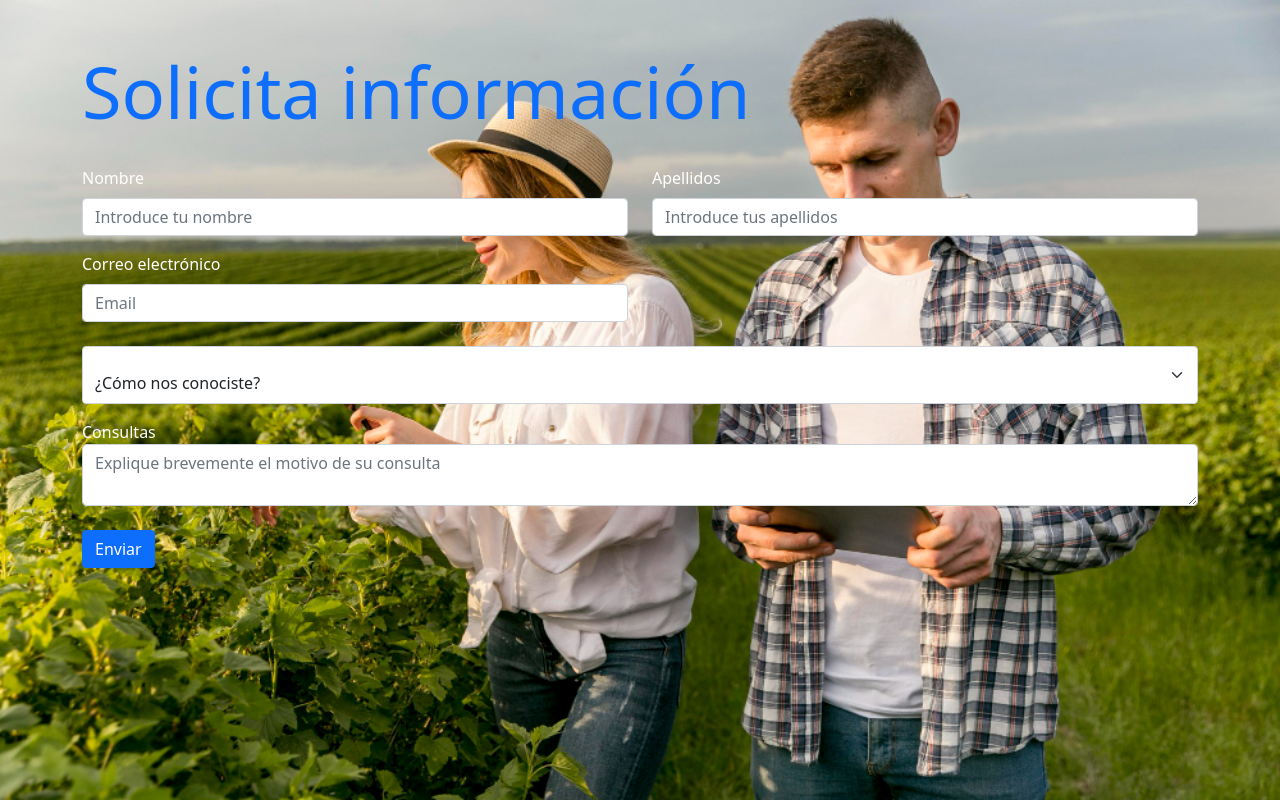
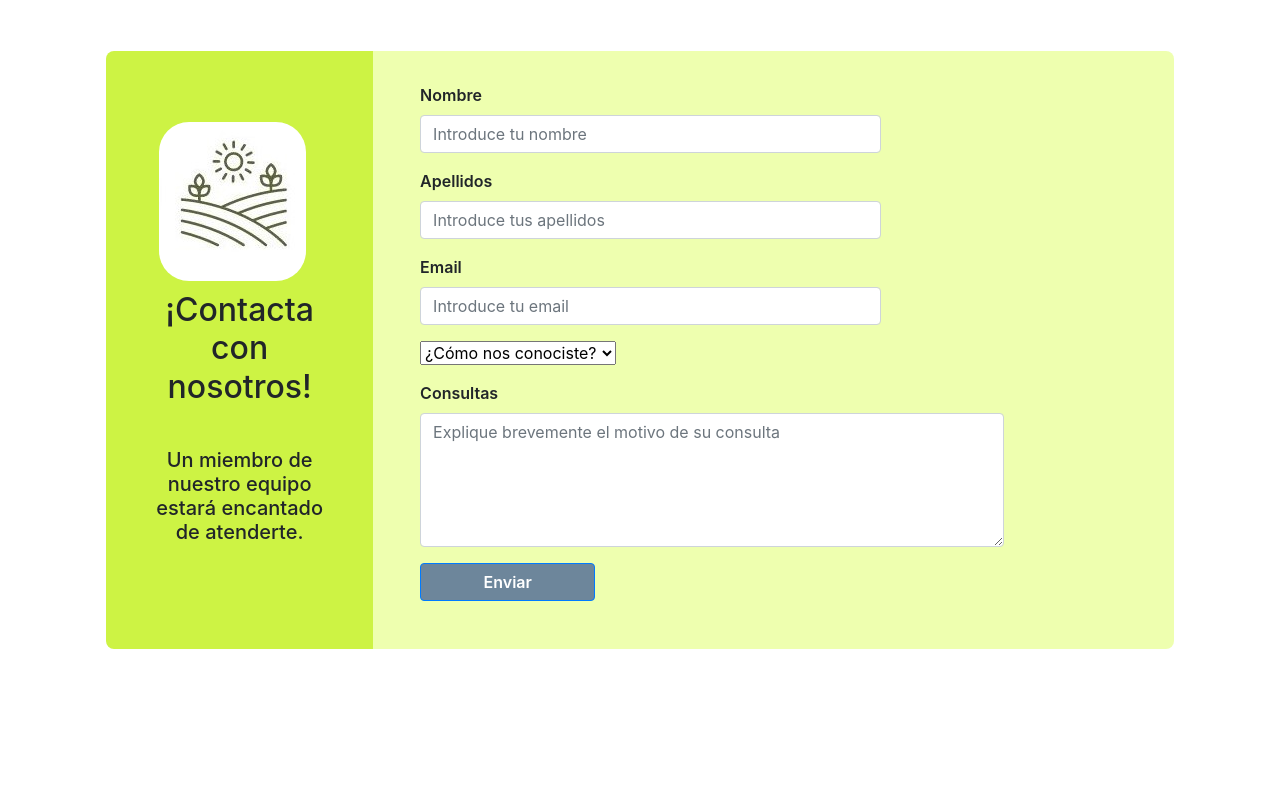
Before and after one commit to AhmedDaali/EcoFreshWeb, a plain HTML site: page desarrollo/views/formulario.html in a window 1280 px wide. Drawn offline with nearby package versions, Linux system fonts and the light colour scheme.

Commit message:
Formulario nuevo creado y borrado el anterior

```diff
--- /dev/null
+++ b/desarrollo/css/form.css
@@ -0,0 +1,46 @@
+body{
+    background-color: #ffffff;
+}
+.contact{
+    padding: 4%;
+    height: 400px;
+}
+.col-md-3{
+    background: #cdf344;
+    padding: 4%;
+    border-top-left-radius: 0.5rem;
+    border-bottom-left-radius: 0.5rem;
+}
+.contact-info{
+    margin-top:10%;
+
+}
+
+.contact-info h2{
+    text-align: center;
+    margin-bottom: 10%;
+}
+
+.contact-info h5{
+    text-align: center;
+    margin-bottom: 10%;
+}
+
+.col-md-9{
+    background: #d8ff4d72;
+    padding: 3%;
+    border-top-right-radius: 0.5rem;
+    border-bottom-right-radius: 0.5rem;
+}
+.contact-form label{
+    font-weight:600;
+}
+.contact-form button{
+    background: #6D869B;
+    color: #fff;
+    font-weight: 600;
+    width: 30%;
+}
+.contact-form button:focus{
+    box-shadow:none;
+}
--- a/desarrollo/css/formulario.css
+++ /dev/null
@@ -1,11 +0,0 @@
-body{
-background-image: url("/desarrollo/assets/jpg/couple-farm-with-tablet.jpg");
-background-repeat: no-repeat;
-background-position: center;
-background-attachment: fixed;
-background-size: cover;
-}
-
-label{
-    color: rgb(255, 255, 255);
-}
--- a/desarrollo/css/styles.css
+++ b/desarrollo/css/styles.css
@@ -1,4 +1,3 @@
 body{
     background-image: url(/desarrollo/assets/jpg/img1.jpg);
-
 }
--- a/desarrollo/views/formulario.html
+++ b/desarrollo/views/formulario.html
@@ -5,31 +5,46 @@
 <meta name="viewport" content="width=device-width, initial-scale=1.0">
 <meta http-equiv="X-UA-Compatible" content="ie=edge">
 <meta name="Description" content="Enter your description here"/>
-<link rel="stylesheet" href="https://cdnjs.cloudflare.com/ajax/libs/twitter-bootstrap/5.1.0/css/bootstrap.min.css">
-<link rel="stylesheet" href="https://cdnjs.cloudflare.com/ajax/libs/font-awesome/5.15.4/css/all.min.css">
-<link rel="stylesheet" href="/desarrollo/css/formulario.css">
-<title>Formulario de contacto</title>
+<link href="//maxcdn.bootstrapcdn.com/bootstrap/4.1.1/css/bootstrap.min.css" rel="stylesheet" id="bootstrap-css">
+<script src="//maxcdn.bootstrapcdn.com/bootstrap/4.1.1/js/bootstrap.min.js"></script>
+<script src="//cdnjs.cloudflare.com/ajax/libs/jquery/3.2.1/jquery.min.js"></script>
+<link rel="stylesheet" href="/desarrollo/css/form.css">
 </head>
-<body>
-<div class="container align-items-center">
-   <form class="row g-4 mt-4">
-    <h3 class="display-2 text-primary tex-center">Solicita información</h3>
-        <div class="col-6">
-            <label for="Nombre" class="form-label">Nombre</label>
-            <input type="text" class="form-control" id="Nombre" placeholder="Introduce tu nombre">
+
+<div class="container contact">
+	<div class="row">
+		<div class="col-md-3">
+			<div class="contact-info">
+                <img src="/desarrollo/assets/jpg/Logo.jpg" style="position: static; margin: 10px; border-radius: 30px">
+
+                <h2>¡Contacta con nosotros!</h2>
+                <br>
+                <h5>Un miembro de nuestro equipo estará encantado de atenderte.</h5>
+
+			</div>
+		</div>
+		<div class="col-md-9">
+			<div class="contact-form">
+				<div class="form-group">
+				  <label class="control-label col-sm-2" for="fname">Nombre</label>
+				  <div class="col-sm-8">
+					<input type="text" class="form-control" id="fname" placeholder="Introduce tu nombre" name="fname">
+				  </div>
+				</div>
+				<div class="form-group">
+				  <label class="control-label col-sm-2" for="lname">Apellidos</label>
+				  <div class="col-sm-8">
+					<input type="text" class="form-control" id="lname" placeholder="Introduce tus apellidos" name="lname">
+				  </div>
+				</div>
+				<div class="form-group">
+				  <label class="control-label col-sm-2" for="email">Email</label>
+				  <div class="col-sm-8">
+					<input type="email" class="form-control" id="email" placeholder="Introduce tu email" name="email">
+				  </div>
 				</div>
 
-        <div class="col-6">
-            <label for="Apellidos" class="form-label">Apellidos</label>
-            <input type="text" class="form-control" id="Apellidos" placeholder="Introduce tus apellidos">
-        </div>
-
-        <div class="col-6 mt-3">
-            <label for="email" class="form-label">Correo electrónico</label>
-            <input type="email" class="form-control" id="email" placeholder="Email">
-        </div>
-
-        <div class="form-floating col-12">
+                <div class="form-floating col-12 mt-3">
                     <select class="form-select" id="Select">
                       <option selected>¿Cómo nos conociste?</option>
                       <option value="1">Por redes sociales</option>
@@ -37,21 +52,21 @@
                       <option value="3">A través de internet</option>
                       <option value="4">A través de un anuncio</option>
                     </select>
-            <label for="Select">Selecciona una respuesta</label>
                 </div>
 
-        <div class="col-12 mt-3">
-            <label for="Textarea">Consultas</label>
-            <textarea class="form-control" placeholder="Explique brevemente el motivo de su consulta" id="Textarea" style="height: auto;"></textarea>
+				<div class="form-group">
+				  <label class="control-label col-sm-2 mt-3" for="comment">Consultas</label>
+				  <div class="col-sm-10">
+					<textarea class="form-control" rows="5" placeholder="Explique brevemente el motivo de su consulta" id="comment"></textarea>
+				  </div>
 				</div>
 
-        <div class="col-12">
+				<div class="form-group">
+				  <div class="col-sm-offset-2 col-sm-10">
 					<button type="submit" class="btn btn-primary btn-block">Enviar</button>
-
 				  </div>
-   </form>
 				</div>
-<script src="https://cdnjs.cloudflare.com/ajax/libs/popper.js/2.9.2/umd/popper.min.js"></script>
-<script src="https://cdnjs.cloudflare.com/ajax/libs/twitter-bootstrap/5.1.0/js/bootstrap.min.js"></script>
-</body>
-</html>
+			</div>
+		</div>
+	</div>
+</div>
```
Also changed, not shown: desarrollo/assets/jpg/Logo.jpg (added), desarrollo/assets/svg/email-line.svg (added), desarrollo/assets/svg/envelope-open.svg (added). Lines whose indentation alone changed are shown as unchanged.
